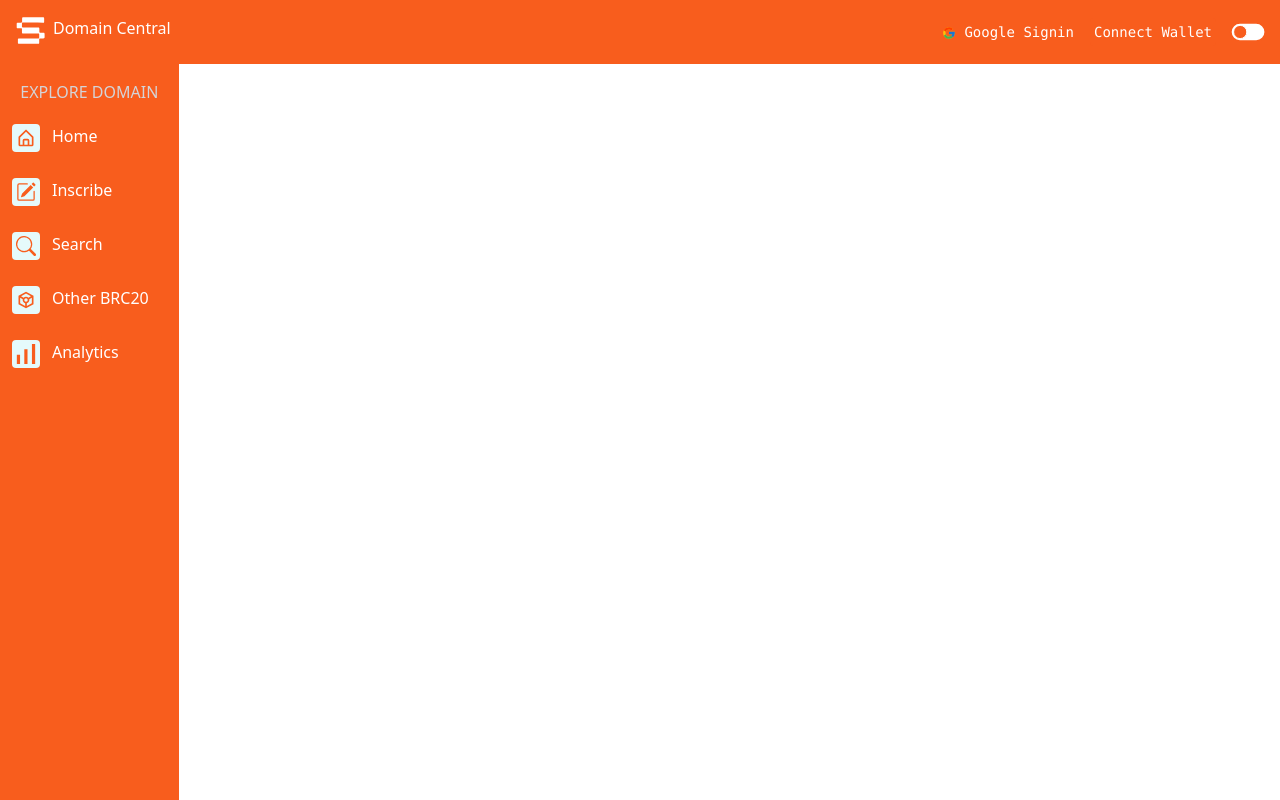
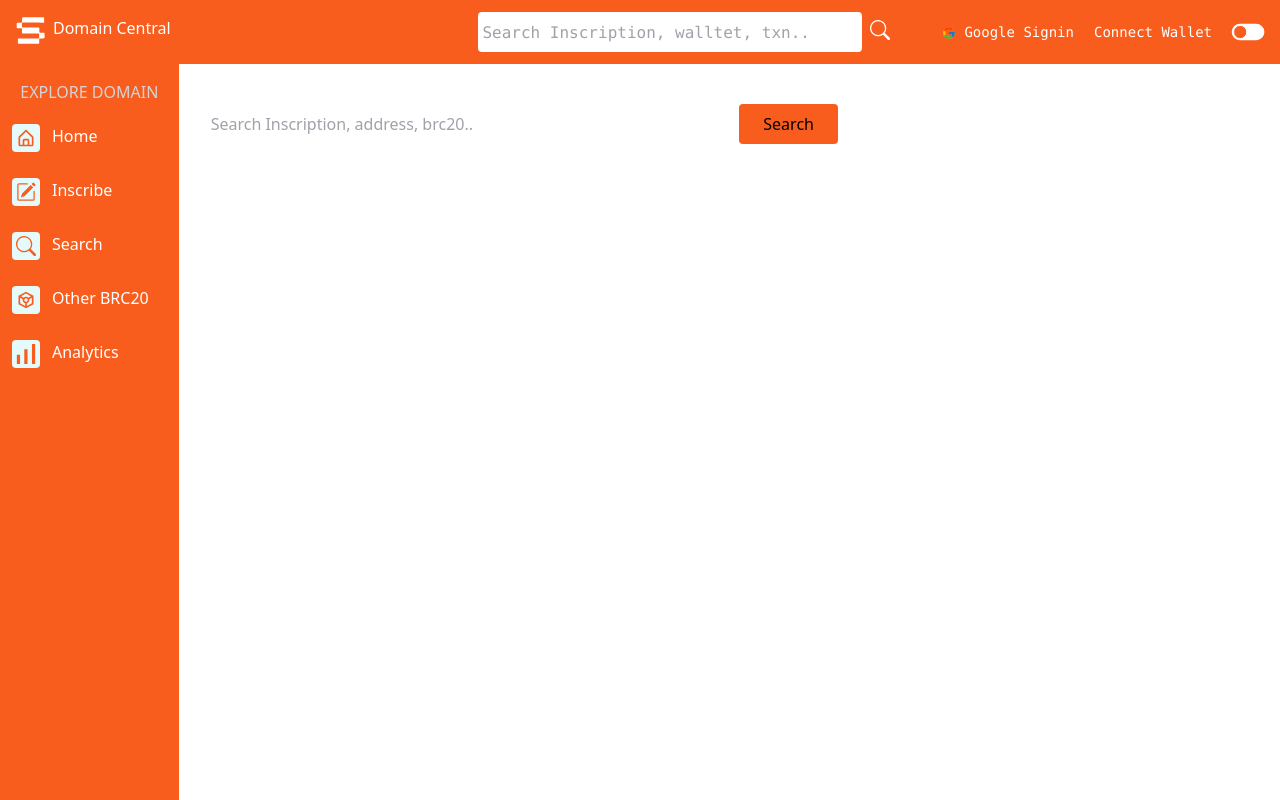
Before and after one commit to ramyohan90/sats-web, a React (Create React App) app: page /search in a window 1280 px wide. Built offline with nearby package versions, Linux system fonts and the light colour scheme.

Commit message:
Search feature and top header made fixed.

```diff
--- a/src/App.tsx
+++ b/src/App.tsx
@@ -1,7 +1,6 @@
 import './styles/styles.css'
 import './App.css'
 import { BrowserRouter } from 'react-router-dom';
-import { HeaderComponent } from './components/Header';
 import { WrapperComponent } from './components/Wrapper';
 import { useSelector } from 'react-redux';
 import { useEffect, useReducer } from 'react';
@@ -9,6 +8,7 @@ import { DrawerComponent } from './components/drawer/Sidebar';
 import { HandsetDrawerStateContext, HandsetDrawerStateInitialValue } from './context/HandSetDrawerContext';
 import { HandsetDrawerReducer } from './store/reducers/context-reducers';
 import HandsetDrawer from './components/drawer/HandsetDrawer';
+import { HeaderComponent } from './components/header/Header';
 function App() {
 
   const theme = useSelector((state: any) => state['theme']);
@@ -28,14 +28,19 @@ function App() {
   return (
     <HandsetDrawerStateContext.Provider value={{ isDrawerOpen, setHandsetDrawerState }}>
       <BrowserRouter>
-        <div className={theme.isDark ? 'dark' : ''}>
-          <HeaderComponent />
-          {isDrawerOpen && isDrawerOpen.isHandsetOpen && <HandsetDrawer />}
-          <div className='flex flex-row'>
+        <div className={theme.isDark ? 'dark flex flex-col mb-10' : 'flex flex-col mb-10'}>
+          <div className='fixed w-full'>
+            {/* navbar */}
+            <HeaderComponent />
+            {/* mobile drawer on right. */}
+            {isDrawerOpen && isDrawerOpen.isHandsetOpen && <HandsetDrawer />}
+          </div>
+          <div className='flex flex-row mt-16'>
             <div className='w-56 sm:hidden md:hidden xxs:hidden lg:block xl:block 2xl: block'>
+              {/* left drawer */}
               <DrawerComponent />
             </div>
-            <div className='w-full'>
+            <div className='w-full mt-7'>
               <WrapperComponent />
             </div>
           </div>
--- a/src/components/Wrapper.tsx
+++ b/src/components/Wrapper.tsx
@@ -1,11 +1,13 @@
 import { Route, Routes } from "react-router-dom";
-import { HomeComponent } from "./Home";
+import { HomeComponent } from "./home/Home";
+import { SearchComponent } from "./search/Search";
 
 export function WrapperComponent() {
     return (
         <Routes>
             <Route path="/" element={ <HomeComponent />}></Route>
             <Route path="/home" element={ <HomeComponent />}></Route>
+            <Route path="/search" element={ <SearchComponent />}></Route>
         </Routes>
     )
 }
--- a/src/components/drawer/Sidebar.tsx
+++ b/src/components/drawer/Sidebar.tsx
@@ -53,7 +53,7 @@ export function DrawerComponent() {
                                 color: '#f85d1d',
                                 backgroundColor: '#E5FAFB'
                             }}><BsSearch size={20} /></button></div>
-                        <div>Search</div>
+                        <div onClick={() => navigate('search')}>Search</div>
                     </div>
                     <div className="cursor-pointer hover:bg-gray-400 w-full text-center rounded flex flex-row gap-3 justify-start p-1">
                         <div><button className="opacity-0.9
--- a/src/components/Header.tsx
+++ b/src/components/header/Header.tsx
@@ -1,11 +1,12 @@
 import { useDispatch, useSelector } from "react-redux";
-import { LogoComponent } from "../svg/Logo";
-import { SliderComponent } from "../svg/Slider";
-import { ThemeSliceReducer } from "../store/reducers/slice";
+import { LogoComponent } from "../../svg/Logo";
+import { SliderComponent } from "../../svg/Slider";
+import { ThemeSliceReducer } from "../../store/reducers/slice";
 import { FcGoogle } from 'react-icons/fc';
 import { VscThreeBars } from 'react-icons/vsc';
 import { useContext } from "react";
-import { HandsetDrawerStateContext } from "../context/HandSetDrawerContext";
+import { HandsetDrawerStateContext } from "../../context/HandSetDrawerContext";
+import { BsSearch } from 'react-icons/bs';
 export function HeaderComponent() {
 
     const themeDispatch = useDispatch();
@@ -29,8 +30,8 @@ export function HeaderComponent() {
     }
 
     return (
-        <nav className="bg-satsColor text-white font-mono dark:bg-gray-800 relative">
-            <div className="relative flex h-16 items-center justify-between ml-2">
+        <nav className="bg-satsColor text-white font-mono dark:bg-gray-800">
+            <div className="flex h-16 items-center justify-between ml-2">
                 <div className="rounded cursor-default flex felx-col">
                     <div>
                         {
@@ -39,16 +40,20 @@ export function HeaderComponent() {
                         }
                     </div>
                 </div>
-                <div className="flex-1"></div>
+                <div className="flex-1 lg:block xl:block 2xl:block sm:hidden md:block xs:hidden xxs:hidden"></div>
+                <div className="mr-10 flex flex-row">
+                    <input type="text" className="rounded h-10 md:w-96 lg:w-96 focus:outline-none  p-1 focus:ring focus:ring-satsColor text-black" autoComplete="off" placeholder="Search Inscription, walltet, txn.." />
+                    <div className="p-2 cursor-pointer"><BsSearch size={20} /></div>
+                </div>
                 <div className="ml-auto align-middle mr-3 text-white p-1 rounded text-sm cursor-pointer lg:block xl:block 2xl:block sm:hidden md:block xs:hidden xxs:hidden">
-                    <button className="flex gap-2"> <FcGoogle className="mt-1"/> <span>Google Signin</span></button>
+                    <button className="flex gap-2"> <FcGoogle className="mt-1" /> <span>Google Signin</span></button>
                 </div>
                 <div className="align-middle mr-3 bg-satsColor text-white p-1 rounded text-sm cursor-pointer lg:block xl:block 2xl:block sm:hidden md:block xs:hidden xxs:hidden">Connect Wallet</div>
-                <div className="align-middle mr-3 cursor-pointer" onClick={changeTheme}>
+                <div className="align-middle mr-3 cursor-pointer lg:block xl:block 2xl:block sm:hidden md:block xs:hidden xxs:hidden" onClick={changeTheme}>
                     <SliderComponent />
                 </div>
                 <div onClick={onMenuClick} className="lg:hidden xl:hidden 2xl:hidden sm:block md:block xs:block xxs:block">
-                <VscThreeBars size={25} className="mr-5 dark:text-satsColor text-white"/>
+                    <VscThreeBars size={25} className="mr-5 dark:text-satsColor text-white" />
                 </div>
             </div>
         </nav>
--- a/src/components/Home.tsx
+++ b/src/components/home/Home.tsx
@@ -2,7 +2,7 @@ import { BsGraphUpArrow, BsGraphUp } from 'react-icons/bs';
 import { GoGraph } from 'react-icons/go';
 export function HomeComponent() {
     return (
-        <div className="mt-7">
+        <div>
             <div className='flex flex-col items-center'>
                 <div className='grid gap-12 text-center lg:grid-cols-3 xl:grid-cols-4 md:grid-cols-2 sm: grid-cols-2 xs:grid-cols-1 xxs:grid-cols-1'>
                     <div className="h-40 w-64 rounded p-3 flex flex-col gap-5 bg-gray-200 text-center justify-center">
--- /dev/null
+++ b/src/components/search/Search.tsx
@@ -0,0 +1,16 @@
+
+export function SearchComponent() {
+    return (
+        <div className="flex flex-col dark:text-white text-black p-3">
+            <div className="">
+                <div>
+                    <input autoComplete="off" type="text" placeholder="Search Inscription, address, brc20.."
+                        className="p-2 rounded xs:w-full xxs:w-full sm:w-full md:w-full lg:w-1/2 2xl:w-1/2 focus:ring focus:ring-satsColor focus:outline-none" />
+                        <div className="inline-block bg-satsColor rounded md:ml-1 px-6 py-2 xs:mt-2 sm:mt-2 md:mt-0">
+                            Search
+                        </div>
+                </div>
+            </div>
+        </div>
+    )
+}
```
Also changed, not shown: src/components/footer/Footer.tsx (renamed from src/components/Footer.tsx). Lines whose indentation alone changed are shown as unchanged.
